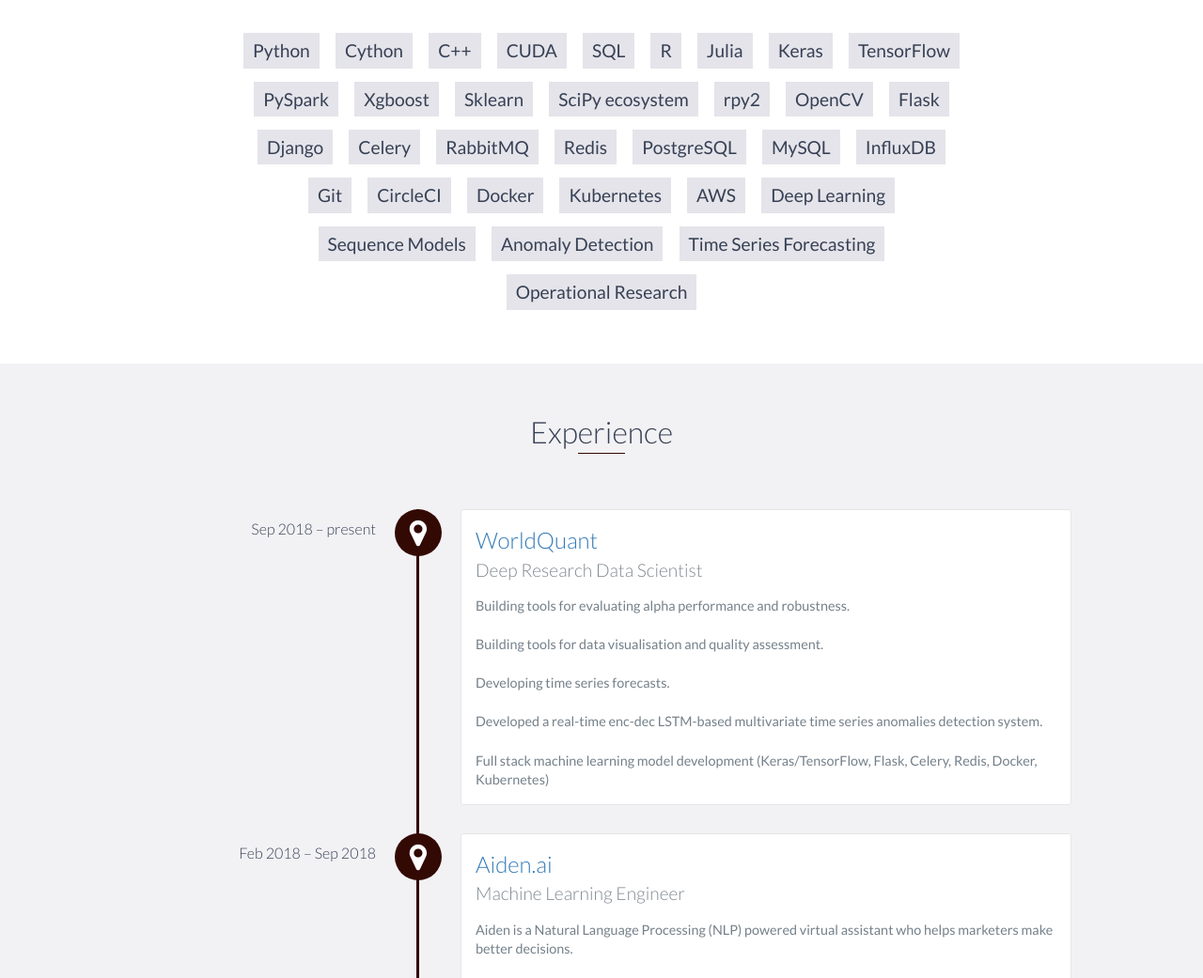
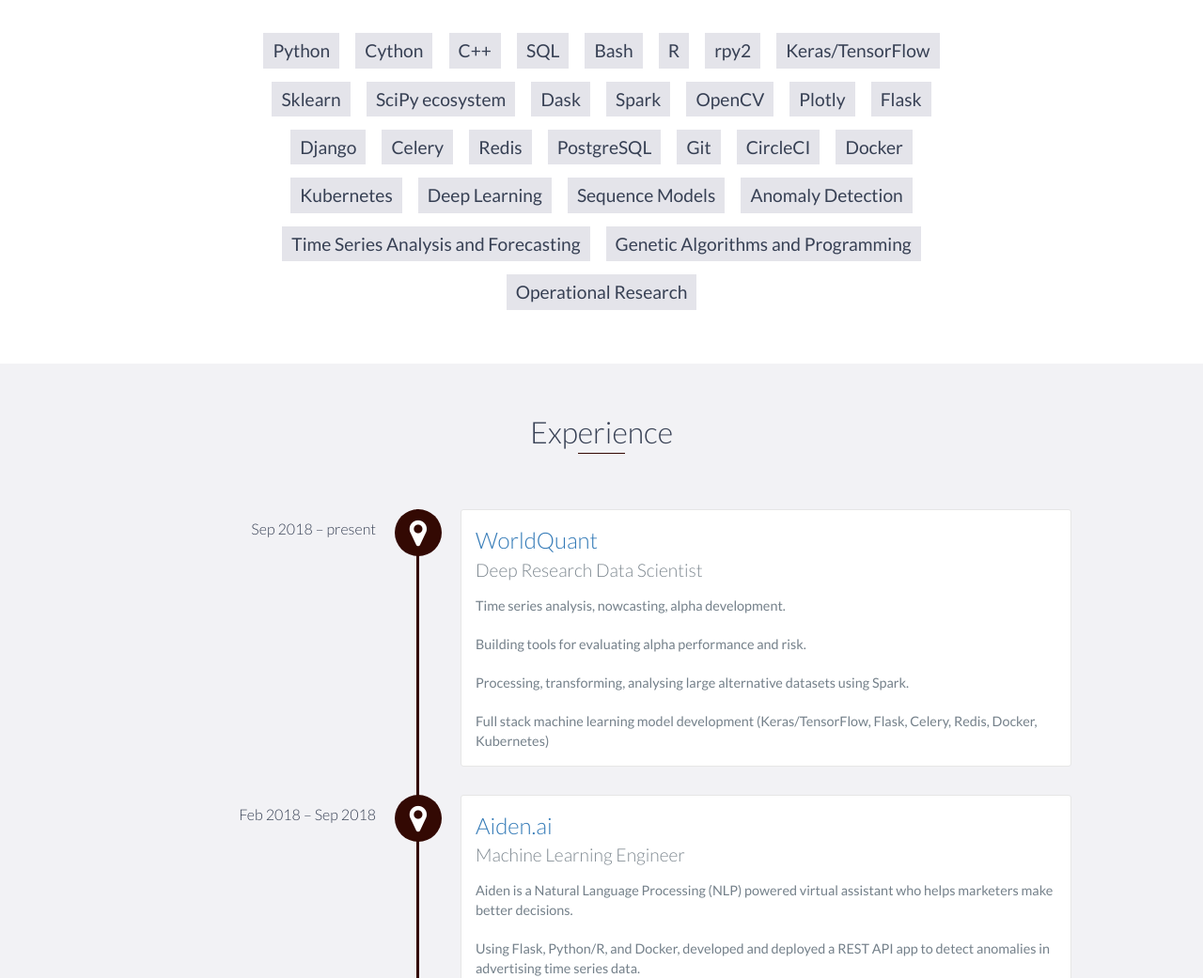
Before and after one commit to karolisjan/karolisjan.github.io, a website: page index.html in a window 1280 px wide. Shown: the part 1160-2201 px from the top of the page at 94% size. Drawn offline with nearby package versions, Linux system fonts and the light colour scheme.

Commit message:
Update index.html

```diff
--- a/index.html
+++ b/index.html
@@ -107,35 +107,31 @@
             <li>Python</li>
             <li>Cython</li>
             <li>C++</li>
-            <li>CUDA</li>
             <li>SQL</li>
+            <li>Bash</li>
             <li>R</li>
-            <li>Julia</li>
-            <li>Keras</li>
-            <li>TensorFlow</li>
-            <li>PySpark</li>
-            <li>Xgboost</li>
+            <li>rpy2</li>
+            <li>Keras/TensorFlow</li>
             <li>Sklearn</li>
             <li>SciPy ecosystem</li>
-            <li>rpy2</li>
+            <li>Dask</li>
+            <li>Spark</li>
             <li>OpenCV</li>
+            <li>Plotly</li>
             <li>Flask</li>
             <li>Django</li>
             <li>Celery</li>
-            <li>RabbitMQ</li>
             <li>Redis</li>
             <li>PostgreSQL</li>
-            <li>MySQL</li>
-            <li>InfluxDB</li>
             <li>Git</li>
             <li>CircleCI</li>
             <li>Docker</li>
             <li>Kubernetes</li>
-            <li>AWS</li>
             <li>Deep Learning</li>
             <li>Sequence Models</li>
             <li>Anomaly Detection</li>
-            <li>Time Series Forecasting</li>
+            <li>Time Series Analysis and Forecasting</li>
+            <li>Genetic Algorithms and Programming</li>
             <li>Operational Research</li>
         </ul>
     </div>
@@ -148,13 +144,11 @@
                 <h3><a href="https://www.worldquant.com/home/">WorldQuant</a></h3>
                 <h4>Deep Research Data Scientist</h4>
                 <p>
-                    Building tools for evaluating alpha performance and robustness.
+                    Time series analysis, nowcasting, alpha development.
                     <br><br>
-                    Building tools for data visualisation and quality assessment.
+                    Building tools for evaluating alpha performance and risk.
                     <br><br>
-                    Developing time series forecasts.
-                    <br><br>
-                    Developed a real-time enc-dec LSTM-based multivariate time series anomalies detection system.
+                    Processing, transforming, analysing large alternative datasets using Spark.
                     <br><br>
                     Full stack machine learning model development (Keras/TensorFlow, Flask, Celery, Redis, Docker, Kubernetes)
                 </p>
```
